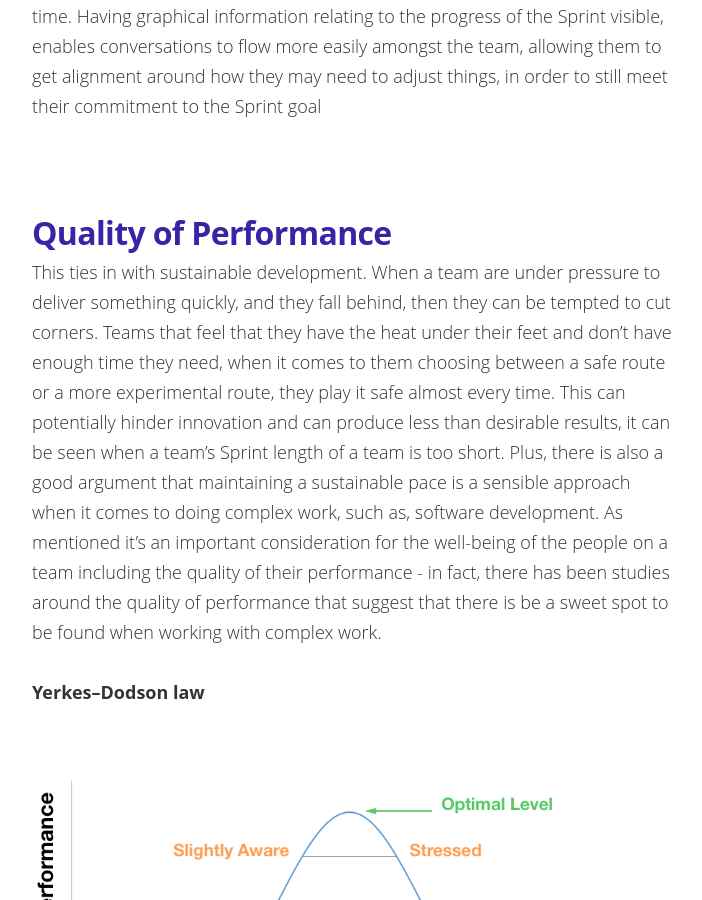
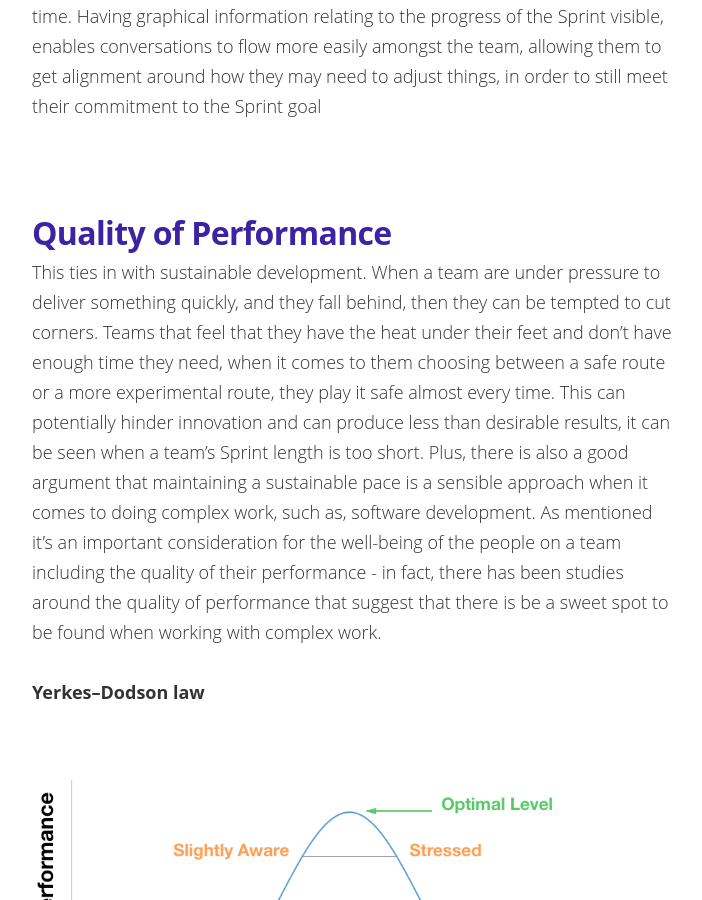
Before and after one commit to IamJackReed/JackReed, a Jekyll site: the page built from _posts/2018-12-02-pacing-&-sustainable-development.md, in a window 1280 px wide and 900 px high, scrolled down 2124 px. Shown: the whole window, without its empty margins (288-990 px from the left). Built offline with Jekyll 4.4.1, drawn with Linux system fonts in a browser that asks for light colours; nearby versions of some CDN libraries; some web fonts are replaced; comment, search, counter and statistics services are not loaded.

Commit message:
Update 2018-12-02-pacing-&-sustainable-development.md

```diff
--- a/_posts/2018-12-02-pacing-&-sustainable-development.md
+++ b/_posts/2018-12-02-pacing-&-sustainable-development.md
@@ -18,7 +18,7 @@
 <span style="color:#00000; text-align: justify; font-family: 'open sans'; text-align: 'justify'; font-size: 1em; font-size: 18px; font-weight: 200; hyphens: none;">Freedom within set boundaries and the flexibility to be able to change direction if necessary. This can become difficult when we strive for each team member to be 100% utilised, after all we can't possible have people just sitting around doing nothing now can we ...or can we? Some would say that there are situations where being able to just lean back in your chair, gaze out the window or up at the ceiling and daydream can be beneficial, this is probably true. Challenge arises when teams move at a pace that's not sustainable for them. If there hasn't been enough slack created, they become overloaded with work and if they then get blocked on anything and then pick up a something else to work on in the meantime, then that 'something' still remains not done and in progress. Work in progress (WIP) is a leading indicator and can help expose bottlenecks to the team, so they can do something about it while there is still time. Having graphical information relating to the progress of the Sprint visible, enables conversations to flow more easily amongst the team, allowing them to get alignment around how they may need to adjust things, in order to still meet their commitment to the Sprint goal
 
 # Quality of Performance
-<span style="color:#00000; text-align: justify; font-family: 'open sans'; text-align: 'justify'; font-size: 1em; font-size: 18px; font-weight: 200; hyphens: none;">This ties in with sustainable development. When a team are under pressure to deliver something quickly, and they fall behind, then they can be tempted to cut corners. Teams that feel that they have the heat under their feet and don't have enough time they need, when it comes to them choosing between a safe route or a more experimental route, they play it safe almost every time. This can potentially hinder innovation and can produce less than desirable results, it can be seen when a team’s Sprint length of a team is too short. Plus, there is also a good argument that maintaining a sustainable pace is a sensible approach when it comes to doing complex work, such as, software development. As mentioned it’s an important consideration for the well-being of the people on a team including the quality of their performance - in fact, there has been studies around the quality of performance that suggest that there is be a sweet spot to be found when working with complex work.
+<span style="color:#00000; text-align: justify; font-family: 'open sans'; text-align: 'justify'; font-size: 1em; font-size: 18px; font-weight: 200; hyphens: none;">This ties in with sustainable development. When a team are under pressure to deliver something quickly, and they fall behind, then they can be tempted to cut corners. Teams that feel that they have the heat under their feet and don't have enough time they need, when it comes to them choosing between a safe route or a more experimental route, they play it safe almost every time. This can potentially hinder innovation and can produce less than desirable results, it can be seen when a team’s Sprint length is too short. Plus, there is also a good argument that maintaining a sustainable pace is a sensible approach when it comes to doing complex work, such as, software development. As mentioned it’s an important consideration for the well-being of the people on a team including the quality of their performance - in fact, there has been studies around the quality of performance that suggest that there is be a sweet spot to be found when working with complex work.
 
 <span style="color:#00000; font-family: 'open sans'; font-size: 1em; font-size: 18px; font-weight: 200; hyphens: none;">**Yerkes–Dodson law**
 
```
